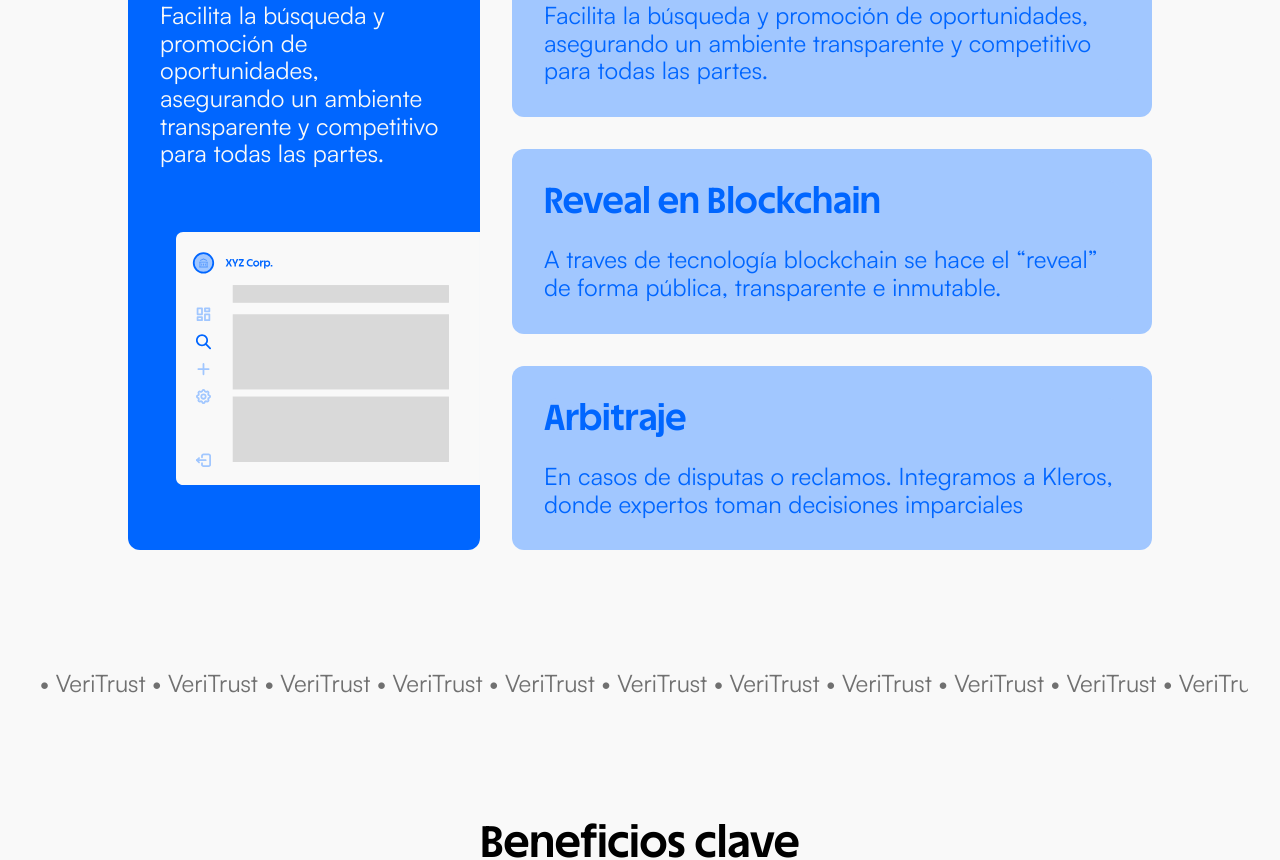
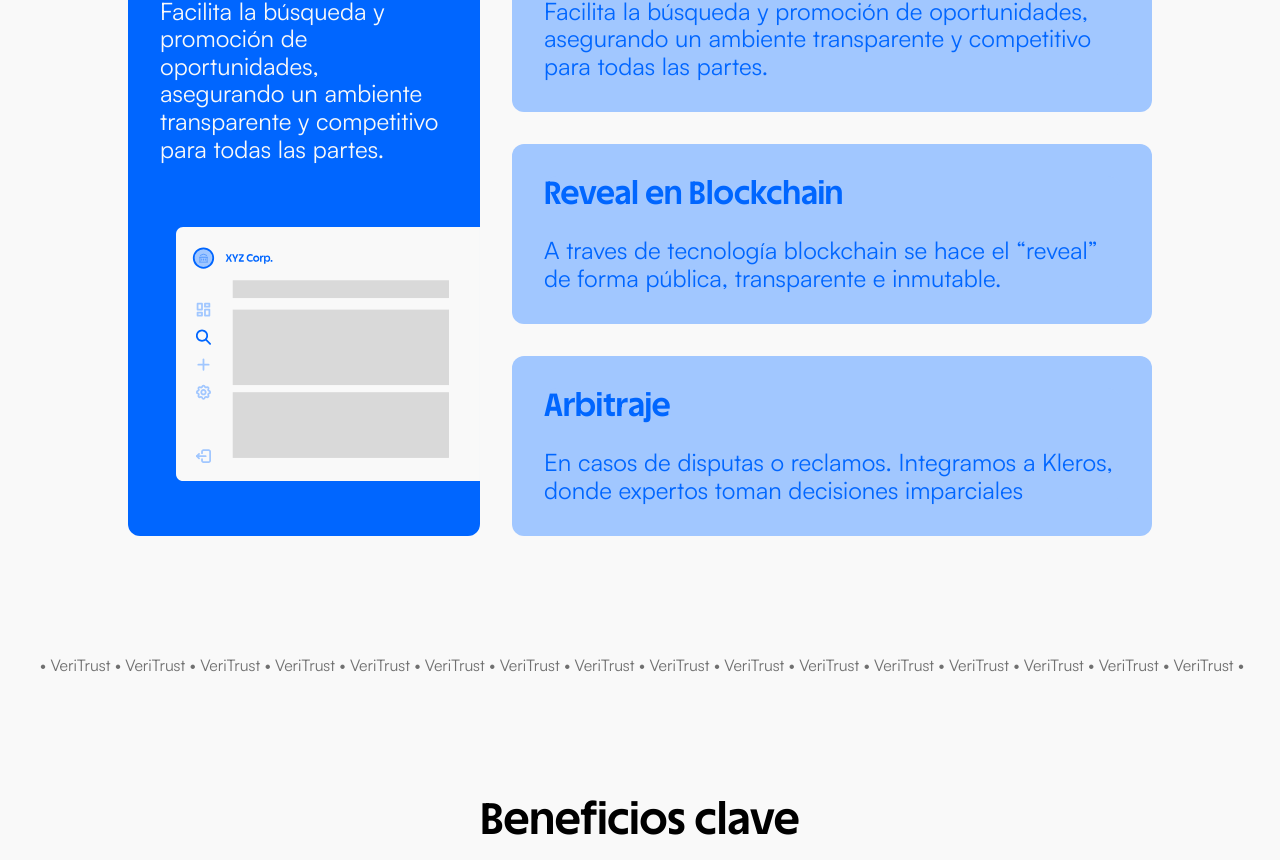
Before and after one commit to P4-Games/VeriTrust-Front, a Next.js app: page / in a window 1280 px wide. Shown: the part 916-1776 px from the top of the page. Built offline with nearby package versions, Linux system fonts and the light colour scheme.

Commit message:
fix font landing

```diff
--- a/app/page.module.scss
+++ b/app/page.module.scss
@@ -10,7 +10,7 @@
     font-size: 2.75rem;
   }
   h3 {
-    font-size: 2.25rem;
+    font-size: 2rem;
   }
 
   @media only screen and (max-width: 768px) {
@@ -101,6 +101,7 @@
     p {
       margin-left: 0.5rem;
       color: var(--color-placeholder);
+      font-size: 1rem;
     }
   }
   .second_section {
```
